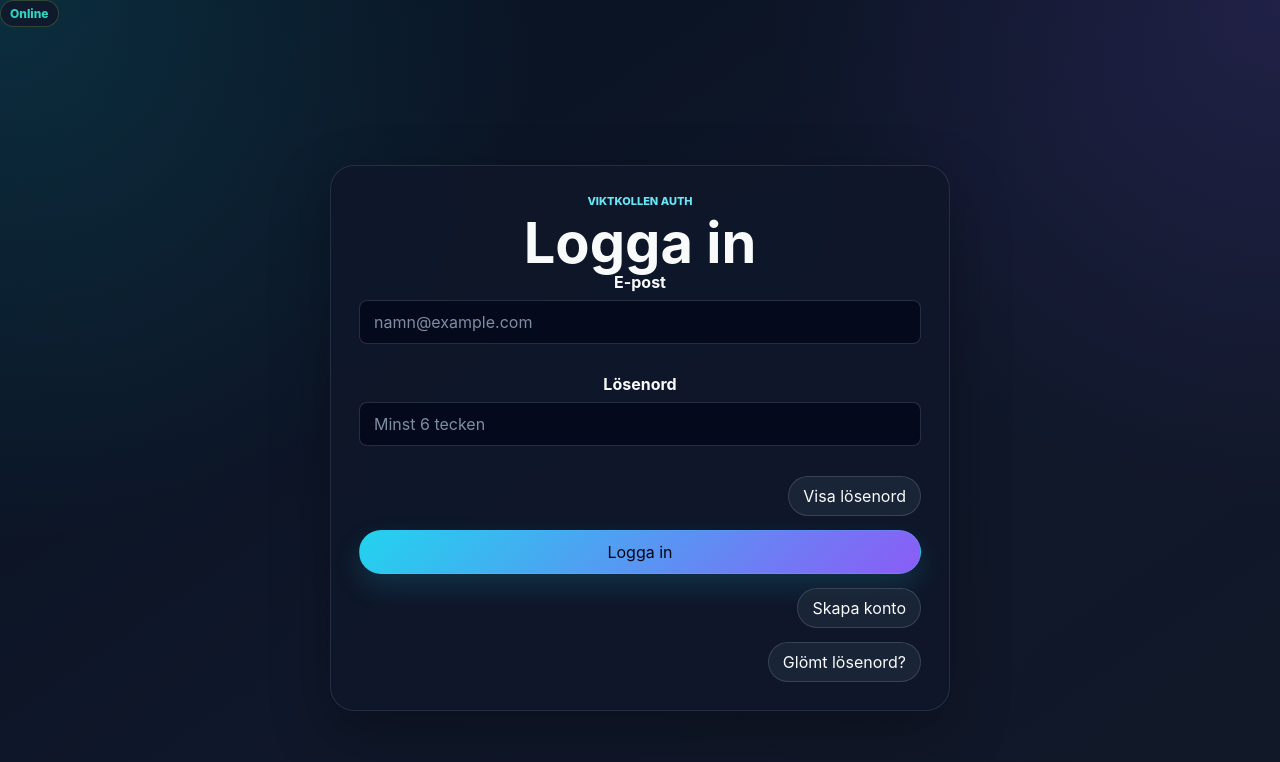
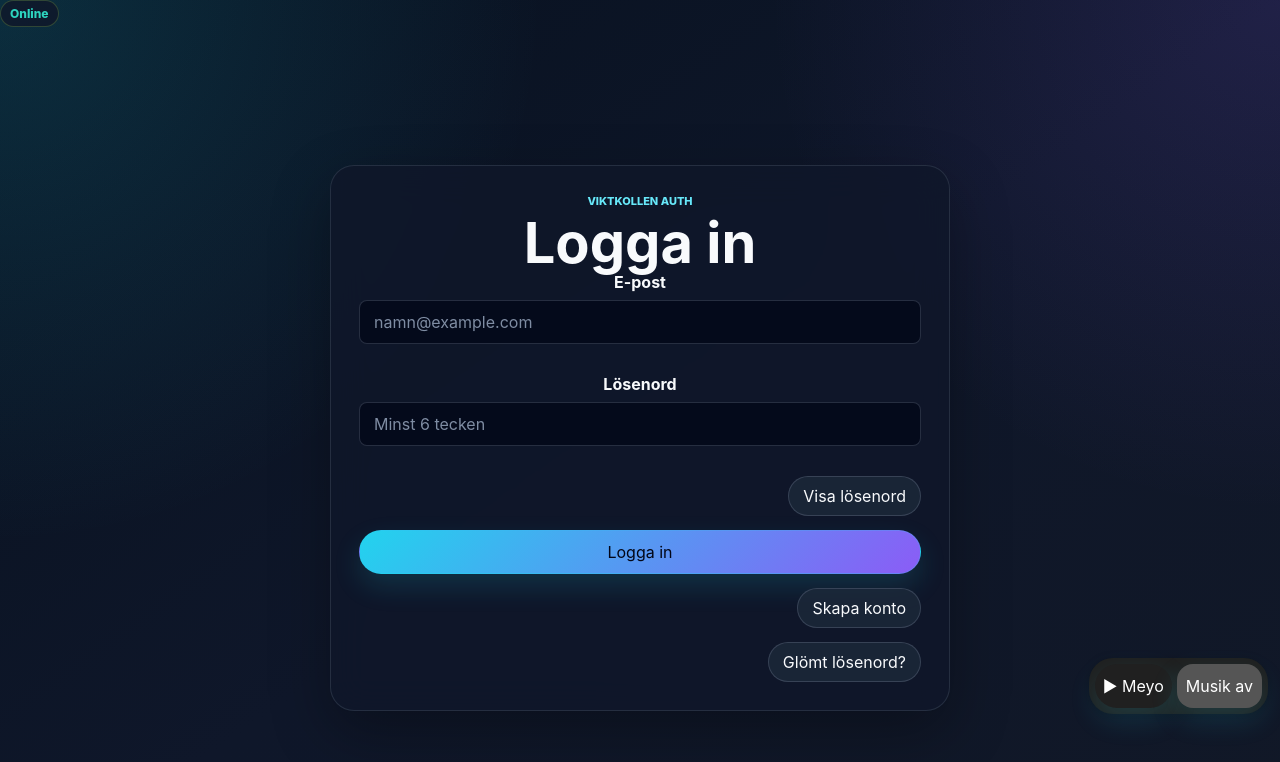
Before and after one commit to hassan83-sudo/viktkollen-app, a React (Vite) app: page / in a window 1280 px wide. Shown: the top 762 px of the page. Built offline with nearby package versions, Linux system fonts and the light colour scheme; no server answers.

Commit message:
Mount Meyo player alongside Viktkollen app

```diff
--- a/src/main.jsx
+++ b/src/main.jsx
@@ -11,6 +11,7 @@ import './features/account/passwordSettingsEnhancer.js'
 import './features/social/ambientSoundEnhancer.js'
 import './features/social/chatTranslationEnhancer.js'
 import App from './App.jsx'
+import MeyoMusicPlayer from './components/app/MeyoMusicPlayer.jsx'
 import AppErrorBoundary from './components/AppErrorBoundary.jsx'
 import './dark-theme.css'
 import './components/AiCoachOverlay.mobile.css'
@@ -39,6 +40,7 @@ createRoot(document.getElementById('root')).render(
   <StrictMode>
     <AppErrorBoundary area="root" title="Appen kunde inte visas">
       <App />
+      <MeyoMusicPlayer />
     </AppErrorBoundary>
   </StrictMode>,
 )
```
